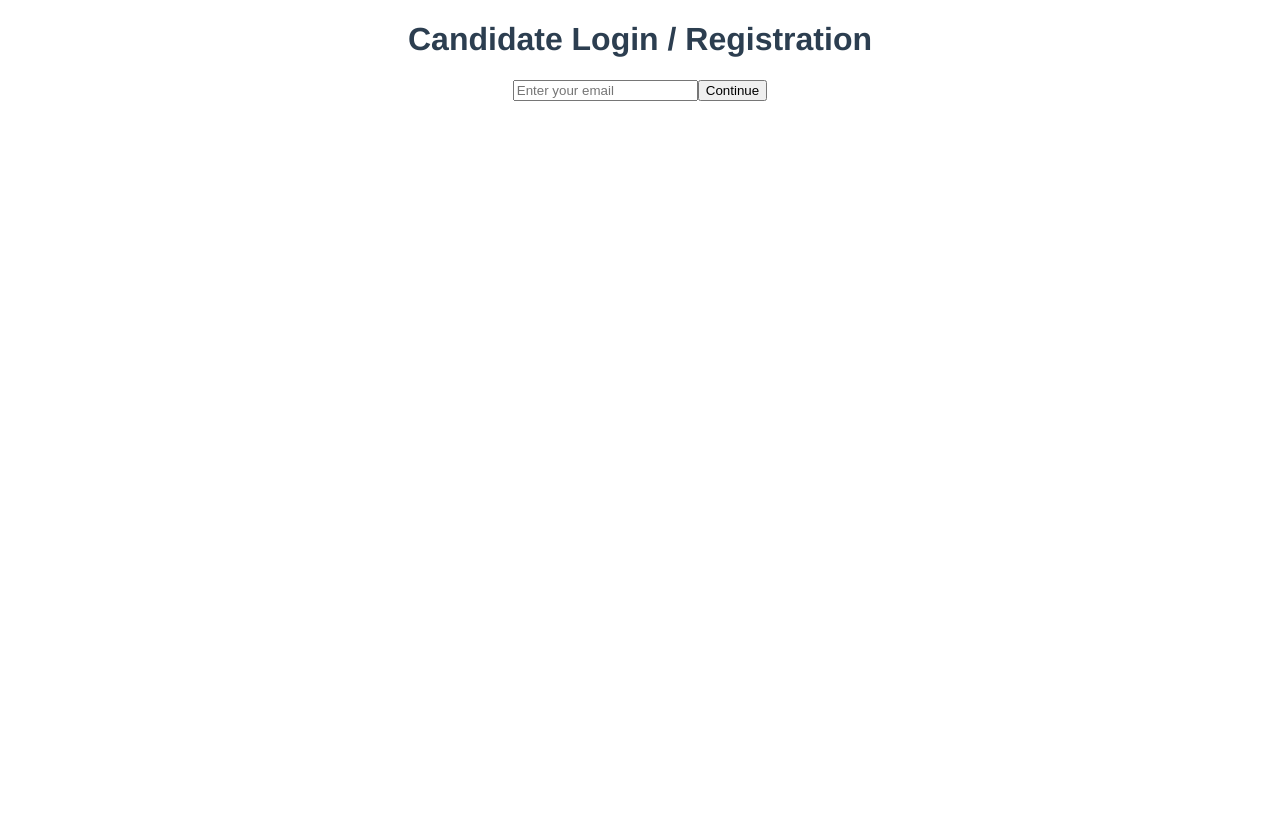
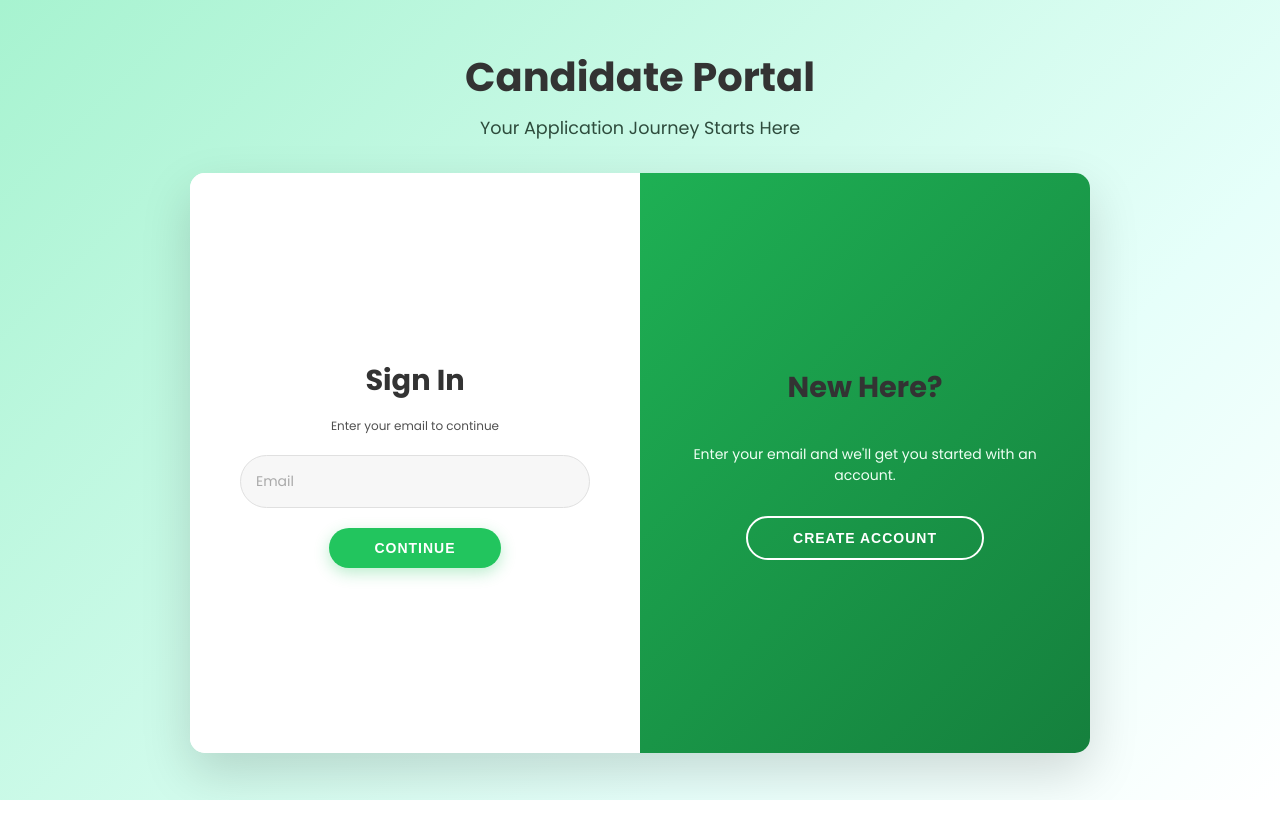
Before and after one commit to hireflow/EmployersLoveMe, a Vue app in the folder jobchat-app/: page /candidate-login in a window 1280 px wide. After the commit the page ends 800 px from the top, so only its background shows below. Built offline with nearby package versions, Linux system fonts and the light colour scheme; no server answers; what @oku-ui/motion would draw is missing.

Commit message:
candidate login fixes

```diff
--- a/jobchat-app/src/components/features/CandidateLogin.vue
+++ b/jobchat-app/src/components/features/CandidateLogin.vue
@@ -1,88 +1,119 @@
 <script setup>
-import { ref } from "vue";
+import { ref, computed } from "vue"; // Added computed
 import { useRouter, useRoute } from "vue-router";
-import { useCandidateAuthStore } from "@/stores";
+import { useCandidateAuthStore } from "@/stores/candidate";
 
 const route = useRoute();
 const router = useRouter();
 const candidateAuthStore = useCandidateAuthStore();
 
-const email = ref("");
-const isExistingCandidateCheck = ref(false);
-const existingCandidateError = ref("");
-const password = ref("");
-const name = ref("");
-const phone = ref("");
+const emailForCheckOrLogin = ref("");
+const passwordForLogin = ref("");
+
+const nameForSignup = ref("");
+const emailForSignup = ref("");
+const phoneForSignup = ref("");
+const passwordForSignup = ref("");
+
+const isRightPanelActive = ref(false);
+const showPasswordInputInSignInPanel = ref(false);
+
+const emailCheckError = ref("");
 const loginError = ref("");
 const registrationError = ref("");
-const isRegistering = ref(true);
-const showRegistrationForm = ref(false); // Control visibility of registration fields
 
-const checkExistingCandidate = async () => {
-  existingCandidateError.value = "";
-  showRegistrationForm.value = false; // Hide registration form initially
+const isCheckingEmail = ref(false);
+const isLoggingIn = ref(false);
+const isRegistering = ref(false);
+
+
+const handleEmailCheck = async () => {
+  if (!emailForCheckOrLogin.value) {
+    emailCheckError.value = "Please enter your email address.";
+    return;
+  }
+  isCheckingEmail.value = true;
+  emailCheckError.value = "";
+  loginError.value = "";
+  showPasswordInputInSignInPanel.value = false;
 
   try {
-    const result = await candidateAuthStore.checkIfCandidateExists(email.value);
-    const exists = result.exists;
-    if (exists) {
-      isExistingCandidateCheck.value = true;
-      isRegistering.value = false; // Show login form
+    const result = await candidateAuthStore.checkIfCandidateExists(emailForCheckOrLogin.value);
+    if (result.exists) {
+      isRightPanelActive.value = false;
+      showPasswordInputInSignInPanel.value = true;
+      passwordForLogin.value = "";
     } else {
-      isRegistering.value = true; // Prepare for registration
-      showRegistrationForm.value = true; // Show registration fields
+      emailForSignup.value = emailForCheckOrLogin.value;
+      nameForSignup.value = "";
+      passwordForSignup.value = "";
+      phoneForSignup.value = "";
+      isRightPanelActive.value = true;
+      showPasswordInputInSignInPanel.value = false;
     }
-  } catch (error) {
-    existingCandidateError.value = error.message || "Error checking email.";
+  } catch (err) {
+    emailCheckError.value = err.message || "Error checking email.";
+  } finally {
+    isCheckingEmail.value = false;
   }
 };
 
-const handleRegistration = async () => {
+const handleRegistrationFlow = async () => {
   registrationError.value = "";
-  if (!email.value || !password.value || !name.value || !phone.value) {
+  if (!emailForSignup.value || !passwordForSignup.value || !nameForSignup.value || !phoneForSignup.value) {
     registrationError.value = "Please fill in all fields.";
     return;
   }
-
+  isRegistering.value = true;
   try {
     await candidateAuthStore.register(
-      email.value,
-      password.value,
-      name.value,
-      phone.value
+      emailForSignup.value,
+      passwordForSignup.value,
+      nameForSignup.value,
+      phoneForSignup.value
     );
 
+    if (candidateAuthStore.isAuthenticated) {
+      redirectToApplicationDetailsOrDashboard();
+    } else {
+      registrationError.value = "Registration successful! Please sign in.";
+      isRightPanelActive.value = false;
+      showPasswordInputInSignInPanel.value = true;
+      emailForCheckOrLogin.value = emailForSignup.value;
+      passwordForLogin.value = "";
+
+      nameForSignup.value = "";
+      phoneForSignup.value = "";
+      passwordForSignup.value = "";
+    }
+  } catch (error) {
+    registrationError.value = error.message || "Registration failed.";
+  } finally {
+    isRegistering.value = false;
+  }
+};
+
+const handleLoginFlow = async () => {
+  loginError.value = "";
+  if (!emailForCheckOrLogin.value || !passwordForLogin.value) {
+    loginError.value = "Please enter your email and password.";
+    return;
+  }
+  isLoggingIn.value = true;
+  try {
+    await candidateAuthStore.login(
+      emailForCheckOrLogin.value,
+      passwordForLogin.value
+    );
     if (candidateAuthStore.candidate) {
       redirectToApplicationDetailsOrDashboard();
     } else {
-      registrationError.value =
-        "Registration successful, but unable to log you in automatically. Please log in with your email and password.";
-      isRegistering.value = false;
-      showRegistrationForm.value = false;
-    }
-  } catch (error) {
-    registrationError.value = error.message || "Registration failed.";
-  }
-};
-
-const handleLogin = async () => {
-  loginError.value = "";
-  if (!email.value || !password.value) {
-    loginError.value = "Please enter your email and password.";
-    return;
-  }
-  try {
-    await candidateAuthStore.login(
-      email.value,
-      password.value,
-    );
-    email.value = "";
-    password.value = "";
-    if (candidateAuthStore.candidate) {
-      redirectToApplicationDetailsOrDashboard();
+      loginError.value = "Login failed. Please check credentials.";
     }
   } catch (error) {
     loginError.value = error.message || "Login failed.";
+  } finally {
+    isLoggingIn.value = false;
   }
 };
 
@@ -93,60 +124,500 @@ const redirectToApplicationDetailsOrDashboard = () => {
   if (orgId && jobId) {
     router.push({ name: "ApplicationDetails", params: { orgId, jobId } });
   } else {
-    router.push("/candidate-dashboard"); // we can fallback to the applicant dashboard page in the future TO-DO
+    router.push(candidateAuthStore.candidate?.dashboardUrl || "/candidate-dashboard");
   }
 };
+
+
+const togglePanel = () => {
+  isRightPanelActive.value = !isRightPanelActive.value;
+  emailCheckError.value = "";
+  loginError.value = "";
+  registrationError.value = "";
+  showPasswordInputInSignInPanel.value = false;
+
+  if (isRightPanelActive.value) {
+    if (emailForCheckOrLogin.value && !emailForSignup.value) {
+        emailForSignup.value = emailForCheckOrLogin.value;
+    }
+    passwordForLogin.value = "";
+  } else {
+    if (emailForSignup.value && !emailForCheckOrLogin.value) {
+        emailForCheckOrLogin.value = emailForSignup.value;
+    }
+    nameForSignup.value = "";
+    phoneForSignup.value = "";
+    passwordForSignup.value = "";
+  }
+};
+
+const signInButtonText = computed(() => {
+  if (isCheckingEmail.value) return "Checking...";
+  if (isLoggingIn.value) return "Logging In...";
+  if (showPasswordInputInSignInPanel.value) return "Sign In";
+  return "Continue";
+});
+
+const handleSignInPanelAction = () => {
+  if (showPasswordInputInSignInPanel.value) {
+    handleLoginFlow();
+  } else {
+    handleEmailCheck();
+  }
+};
+
 </script>
 
 <template>
-  <div>
-    <h1>Candidate Login / Registration</h1>
+  <div class="body-container">
+    <div class="brand">
+      <h1 class="brand-name">Candidate Portal</h1>
+      <h2 class="brand-tagline">Your Application Journey Starts Here</h2>
+    </div>
+    <div
+      class="container"
+      id="container"
+      :class="{ 'right-panel-active': isRightPanelActive }"
+    >
+      <div class="form-container sign-up-container">
+        <form @submit.prevent="handleRegistrationFlow">
+          <h1>Create Account</h1>
+          <div v-if="registrationError" class="error">{{ registrationError }}</div>
+          <span>Please provide your details</span>
+          <input v-model="nameForSignup" type="text" placeholder="Full Name" required />
+          <input
+            v-model="emailForSignup"
+            type="email"
+            placeholder="Email"
+            required
+            disabled />
+          <input v-model="phoneForSignup" type="tel" placeholder="Phone Number" required />
+          <input
+            v-model="passwordForSignup"
+            type="password"
+            placeholder="Password"
+            required
+          />
+          <button type="submit" :disabled="isRegistering || candidateAuthStore.loading">
+            {{ isRegistering || candidateAuthStore.loading ? "Signing Up..." : "Sign Up" }}
+          </button>
+        </form>
+      </div>
 
-    <div v-if="isRegistering && !showRegistrationForm">
-      <input type="email" v-model="email" placeholder="Enter your email" />
-      <button
-        @click="checkExistingCandidate"
-        :disabled="isExistingCandidateCheck"
-      >
-        {{ isExistingCandidateCheck ? "Checking..." : "Continue" }}
-      </button>
-      <p v-if="existingCandidateError">{{ existingCandidateError }}</p>
-    </div>
+      <div class="form-container sign-in-container">
+        <form @submit.prevent="handleSignInPanelAction">
+          <h1>Sign In</h1>
+          <div v-if="emailCheckError" class="error">{{ emailCheckError }}</div>
+          <div v-if="loginError" class="error">{{ loginError }}</div>
+          <span>{{ showPasswordInputInSignInPanel ? 'Enter your password to sign in' : 'Enter your email to continue' }}</span>
+          <input
+            v-model="emailForCheckOrLogin"
+            type="email"
+            placeholder="Email"
+            required
+            :disabled="showPasswordInputInSignInPanel || isCheckingEmail || isLoggingIn"
+          />
+          <input
+            v-if="showPasswordInputInSignInPanel"
+            v-model="passwordForLogin"
+            type="password"
+            placeholder="Password"
+            required
+          />
+          <button type="submit" class="signin-button" :disabled="isCheckingEmail || isLoggingIn || candidateAuthStore.loading">
+            {{ signInButtonText }}
+          </button>
+        </form>
+      </div>
 
-    <div v-if="isRegistering && showRegistrationForm">
-      <h2>Register New Account</h2>
-      <input type="email" v-model="email" placeholder="Email" disabled />
-      <input type="password" v-model="password" placeholder="Password" />
-      <input type="text" v-model="name" placeholder="Full Name" />
-      <input type="tel" v-model="phone" placeholder="Phone Number" />
-      <button
-        @click="handleRegistration"
-        :disabled="candidateAuthStore.loading"
-      >
-        {{ candidateAuthStore.loading ? "Registering..." : "Register" }}
-      </button>
-      <p v-if="registrationError">{{ registrationError }}</p>
-      <button
-        @click="
-          isRegistering = false;
-          showRegistrationForm = false;
-        "
-      >
-        Go back to login
-      </button>
-    </div>
-
-    <div v-if="!isRegistering && !showRegistrationForm">
-      <h2>Login</h2>
-      <input type="email" v-model="email" placeholder="Email" />
-      <input type="password" v-model="password" placeholder="Password" />
-      <button @click="handleLogin" :disabled="candidateAuthStore.loading">
-        {{ candidateAuthStore.loading ? "Logging in..." : "Login" }}
-      </button>
-      <p v-if="loginError">{{ loginError }}</p>
-      <button @click="isRegistering = true">
-        Don't have an account? Register
-      </button>
+      <div class="overlay-container">
+        <div class="overlay">
+          <div class="overlay-panel overlay-left">
+            <h1>Welcome Back!</h1>
+            <p>Already have an account? Sign in to continue your application.</p>
+            <button class="ghost" @click="togglePanel" :disabled="isCheckingEmail || isLoggingIn">Sign In</button>
+          </div>
+          <div class="overlay-panel overlay-right">
+            <h1>New Here?</h1>
+            <p>Enter your email and we'll get you started with an account.</p>
+            <button class="ghost" @click="togglePanel" :disabled="isRegistering">Create Account</button>
+          </div>
+        </div>
+      </div>
     </div>
   </div>
 </template>
+
+<style scoped>
+@import url("https://fonts.googleapis.com/css?family=Montserrat:400,600,700|Poppins:400,500,600,700");
+
+* {
+  box-sizing: border-box;
+  margin: 0;
+  padding: 0;
+}
+
+.body-container {
+  display: flex;
+  justify-content: center;
+  align-items: center;
+  flex-direction: column;
+  font-family: "Poppins", sans-serif;
+  min-height: 100vh;
+  width: 100%;
+  background: linear-gradient(135deg, #a7f3d0 0%,  #e6fffa 70%, #ffffff 100%);
+  background-size: cover;
+  background-position: center;
+  position: relative;
+  padding: 20px;
+}
+
+.brand {
+  margin-bottom: 2rem;
+  text-align: center;
+  color: #1e3a2b;
+}
+
+.brand-name {
+  font-size: 2.5rem;
+  font-weight: 700;
+  margin-bottom: 0.5rem;
+}
+
+.brand-tagline {
+  font-size: 1.1rem;
+  font-weight: 400;
+  opacity: 0.9;
+}
+
+h1 {
+  font-weight: 700;
+  margin: 0 0 15px;
+  font-size: 1.8rem;
+  color: #333;
+}
+
+p {
+  font-size: 14px;
+  font-weight: 400;
+  line-height: 1.5;
+  margin: 20px 0 30px;
+  color: #f0fff4;
+}
+
+span {
+  font-size: 12px;
+  color: #505050;
+  margin-bottom: 10px;
+}
+
+a {
+  color: #22c55e;
+  font-size: 14px;
+  text-decoration: none;
+  margin: 15px 0;
+  transition: color 0.3s ease;
+}
+
+a:hover {
+  color: #16a34a;
+  text-decoration: underline;
+}
+
+button {
+  border-radius: 50px;
+  border: none;
+  background-color: #22c55e;
+  color: #ffffff;
+  font-size: 14px;
+  font-weight: 600;
+  padding: 12px 45px;
+  letter-spacing: 1px;
+  text-transform: uppercase;
+  transition: all 0.3s ease;
+  cursor: pointer;
+  box-shadow: 0 5px 15px rgba(34, 197, 94, 0.3);
+}
+button:disabled {
+  background-color: #a7d7c5;
+  cursor: not-allowed;
+  box-shadow: 0 5px 15px rgba(34, 197, 94, 0.1);
+}
+button:disabled:hover {
+    transform: none;
+    background-color: #a7d7c5;
+}
+
+
+button:hover:not(:disabled) {
+  background-color: #16a34a;
+  box-shadow: 0 8px 20px rgba(34, 197, 94, 0.4);
+  transform: translateY(-2px);
+}
+
+button:active:not(:disabled) {
+  transform: scale(0.95);
+}
+
+button:focus {
+  outline: none;
+}
+
+button.ghost {
+  background-color: transparent;
+  border: 2px solid #ffffff;
+  box-shadow: none;
+}
+button.ghost:disabled {
+    border-color: rgba(255, 255, 255, 0.5);
+    color: rgba(255, 255, 255, 0.5);
+    background-color: transparent;
+}
+button.ghost:disabled:hover {
+    background-color: transparent;
+}
+
+
+button.ghost:hover:not(:disabled) {
+  background-color: rgba(255, 255, 255, 0.1);
+}
+
+.signin-button {
+  margin-top: 10px;
+}
+
+form {
+  background-color: #ffffff;
+  display: flex;
+  align-items: center;
+  justify-content: center;
+  flex-direction: column;
+  padding: 0 50px;
+  height: 100%;
+  text-align: center;
+}
+
+input {
+  background-color: #f7f7f7;
+  border: 1px solid #e0e0e0;
+  padding: 15px;
+  margin: 10px 0;
+  width: 100%;
+  border-radius: 50px;
+  transition: all 0.3s ease;
+  font-family: "Poppins", sans-serif;
+  font-size: 14px;
+}
+input:disabled {
+    background-color: #e9e9e9;
+    cursor: not-allowed;
+    color: #757575;
+}
+
+input:focus:not(:disabled) {
+  border-color: #22c55e;
+  background-color: #ffffff;
+  outline: none;
+  box-shadow: 0 0 0 3px rgba(34, 197, 94, 0.1);
+}
+
+input::placeholder {
+  color: #aaa;
+}
+
+.container {
+  background-color: #ffffff;
+  border-radius: 15px;
+  box-shadow: 0 20px 50px rgba(0, 0, 0, 0.15);
+  position: relative;
+  overflow: hidden;
+  width: 900px;
+  max-width: 100%;
+  min-height: 580px;
+  margin: 0 auto;
+}
+
+.form-container {
+  position: absolute;
+  top: 0;
+  height: 100%;
+  transition: all 0.6s ease-in-out;
+}
+
+.sign-in-container {
+  left: 0;
+  width: 50%;
+  z-index: 2;
+}
+
+.container.right-panel-active .sign-in-container {
+  transform: translateX(100%);
+  opacity: 0;
+}
+
+.sign-up-container {
+  left: 0;
+  width: 50%;
+  opacity: 0;
+  z-index: 1;
+}
+
+.container.right-panel-active .sign-up-container {
+  transform: translateX(100%);
+  opacity: 1;
+  z-index: 5;
+  animation: show 0.6s;
+}
+
+@keyframes show {
+  0%,
+  49.99% {
+    opacity: 0;
+    z-index: 1;
+  }
+
+  50%,
+  100% {
+    opacity: 1;
+    z-index: 5;
+  }
+}
+
+.overlay-container {
+  position: absolute;
+  top: 0;
+  left: 50%;
+  width: 50%;
+  height: 100%;
+  overflow: hidden;
+  transition: transform 0.6s ease-in-out;
+  z-index: 100;
+}
+
+.container.right-panel-active .overlay-container {
+  transform: translateX(-100%);
+}
+
+.overlay {
+  background: #22c55e;
+  background: linear-gradient(135deg, #22c55e 0%, #15803d 100%);
+  background-repeat: no-repeat;
+  background-size: cover;
+  background-position: 0 0;
+  color: #ffffff;
+  position: relative;
+  left: -100%;
+  height: 100%;
+  width: 200%;
+  transform: translateX(0);
+  transition: transform 0.6s ease-in-out;
+}
+
+.container.right-panel-active .overlay {
+  transform: translateX(50%);
+}
+
+.overlay-panel {
+  position: absolute;
+  display: flex;
+  align-items: center;
+  justify-content: center;
+  flex-direction: column;
+  padding: 0 40px;
+  text-align: center;
+  top: 0;
+  height: 100%;
+  width: 50%;
+  transform: translateX(0);
+  transition: transform 0.6s ease-in-out;
+}
+
+.overlay-left {
+  transform: translateX(-20%);
+}
+
+.container.right-panel-active .overlay-left {
+  transform: translateX(0);
+}
+
+.overlay-right {
+  right: 0;
+  transform: translateX(0);
+}
+
+.container.right-panel-active .overlay-right {
+  transform: translateX(20%);
+}
+
+.error {
+  color: #ef4444;
+  margin-bottom: 15px;
+  font-size: 13px;
+  font-weight: 500;
+  text-align: center;
+  width: 100%;
+  padding: 0 10px;
+}
+
+@media (max-width: 768px) {
+  .body-container{
+    padding: 10px;
+    min-height: unset;
+  }
+  .brand {
+      margin-bottom: 1rem;
+  }
+  .brand-name {
+      font-size: 2rem;
+  }
+  .brand-tagline {
+      font-size: 1rem;
+  }
+  .container {
+    min-height: auto;
+    width: 95%;
+    margin-top: 1rem;
+    margin-bottom: 1rem;
+  }
+  .form-container{
+    padding: 0 25px;
+    height: auto;
+    padding-bottom: 20px;
+  }
+  h1 {
+      font-size: 1.5rem;
+      margin-bottom: 10px;
+  }
+  button {
+      padding: 10px 30px;
+      font-size: 13px;
+  }
+  input {
+      padding: 12px 15px;
+      font-size: 13px;
+  }
+  .overlay-container {
+    display: none;
+  }
+  .sign-in-container,
+  .sign-up-container {
+    width: 100%;
+    position: relative;
+    transform: none !important;
+    opacity: 1 !important;
+    z-index: auto !important;
+  }
+  .sign-in-container {
+    display: flex; /* Default state for sign-in */
+  }
+  .sign-up-container {
+    display: none; /* Default state for sign-up */
+  }
+  .container.right-panel-active .sign-in-container {
+    display: none;
+  }
+  .container.right-panel-active .sign-up-container {
+    display: flex;
+  }
+}
+</style>
--- a/jobchat-app/src/stores/candidate.js
+++ b/jobchat-app/src/stores/candidate.js
@@ -86,7 +86,6 @@ export const useCandidateAuthStore = defineStore("candidate-auth", () => {
           loading.value = true;
           if (firebaseUser) {
             candidate.value = firebaseUser;
-            await fetchCandidateProfile(firebaseUser.uid); // This sets candidateProfile.value
             if (isAuthenticated.value && candidateProfile.value?.applications?.length) {
                 await fetchMyApplications();
             } else if (!candidateProfile.value) {
@@ -152,6 +151,7 @@ export const useCandidateAuthStore = defineStore("candidate-auth", () => {
         resumeUrl,
         applications: [], // Initialize with empty applications
       });
+      await fetchCandidateProfile(firebaseUser.uid);
       // The function resolves successfully if Firebase user is created and profile creation is initiated.
       return { success: true, uid: firebaseUser.uid };
     } catch (err) {
```
